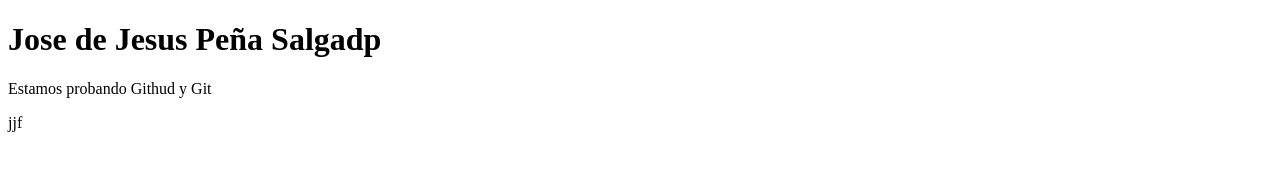
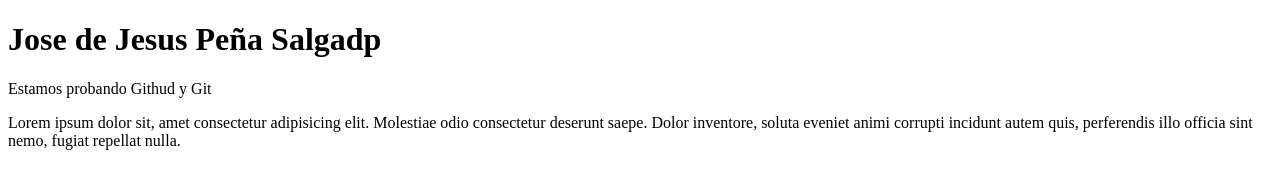
Before and after one commit to Jisus007y/DAM22, a plain HTML site: page index.html in a window 1280 px wide. Drawn offline with Linux system fonts and the light colour scheme.

Commit message:
es el html

```diff
--- a/index.html
+++ b/index.html
@@ -8,7 +8,6 @@
 <body>
     <h1>Jose de Jesus Peña Salgadp</h1>
     <p>Estamos probando Githud y Git </p>
-
-jjf
+Lorem ipsum dolor sit, amet consectetur adipisicing elit. Molestiae odio consectetur deserunt saepe. Dolor inventore, soluta eveniet animi corrupti incidunt autem quis, perferendis illo officia sint nemo, fugiat repellat nulla.
 </body>
 </html>
```
